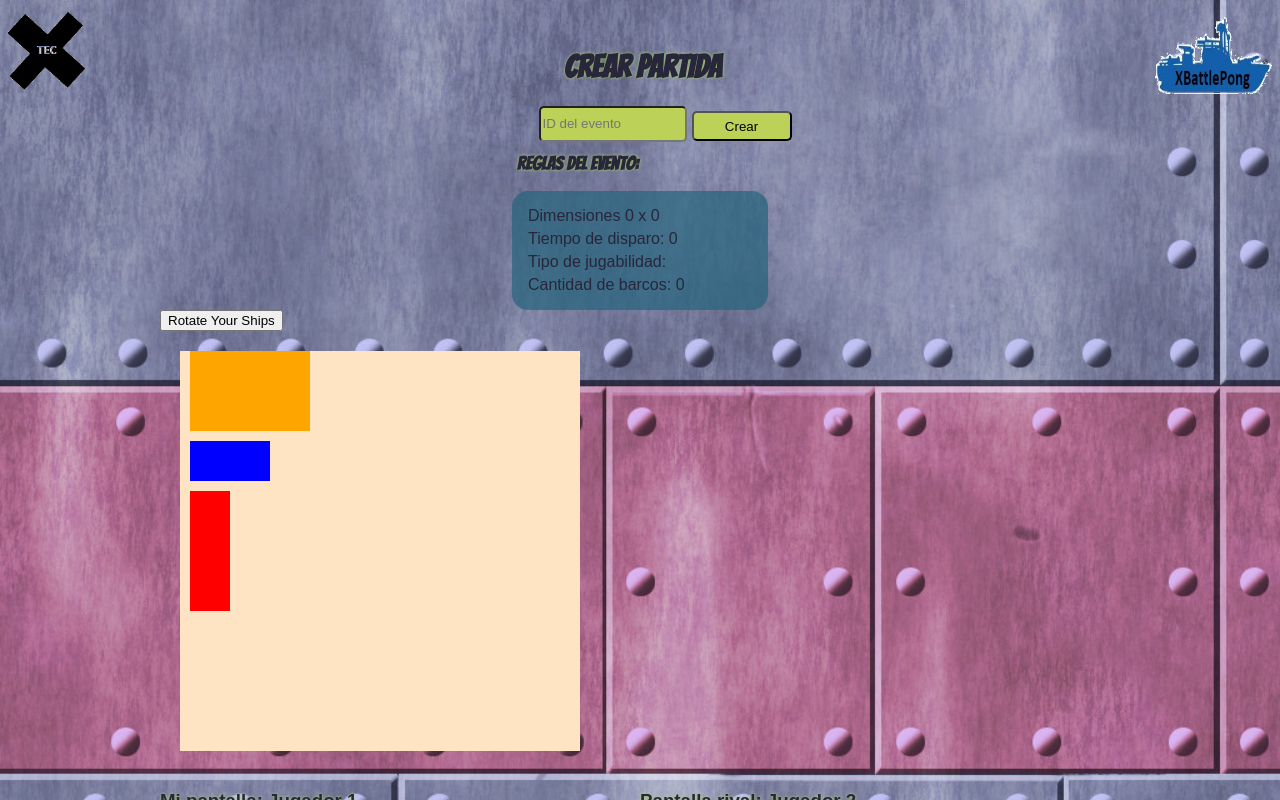
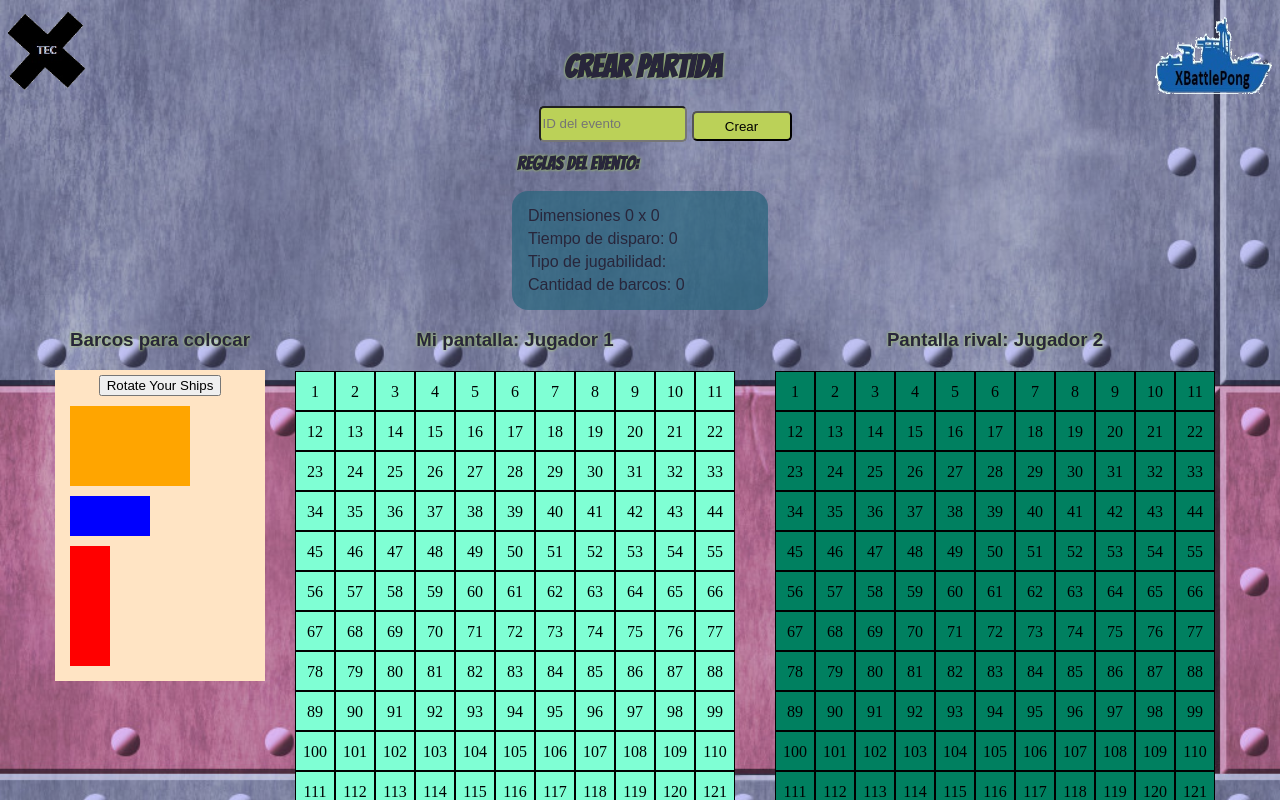
Before and after one commit to FabianFallas/XBattlePong, an Angular app in the folder MockUp/app/: page /partida in a window 1280 px wide. Shown: the top 800 px of the page. Built offline with nearby package versions, Linux system fonts and the light colour scheme.

Commit message:
Minor style changes on place-ships

```diff
--- a/MockUp/app/src/app/src/partida/partida.component.css
+++ b/MockUp/app/src/app/src/partida/partida.component.css
@@ -40,7 +40,7 @@
     display: flex;
     margin: 82px auto 32px;
     padding: 0 16px;
-    max-width: 960px;
+
     flex-direction: column;
     align-items: center;
   }
--- a/MockUp/app/src/app/src/place-ships/place-ships.component.css
+++ b/MockUp/app/src/app/src/place-ships/place-ships.component.css
@@ -29,61 +29,14 @@
   }
 
   .grid-display {
-    width: 400px;
-    height: 400px;
-    margin: 20px;
+    width: 200px;
+    height: auto;
+    margin: 10px;
+    padding: 5px;
     background-color: bisque;
   }
 
-  .destroyer-container {
-    width: 80px;
-    height: 40px;
-    background-color: orange;
-    margin: 10px;
-    display: flex;
-  }
 
-  .destroyer-container-vertical {
-    width: 40px;
-    height: 80px;
-    background-color: orange;
-    margin: 10px;
-    display: flex;
-  }
-
-  .submarine-container {
-    width: 120px;
-    height: 40px;
-    background-color: blue;
-    margin: 10px;
-    display: flex;
-  }
-
-  .submarine-container-vertical {
-    width: 40px;
-    height: 120px;
-    background-color: blue;
-    margin: 10px;
-    display: flex;
-    /*flex-wrap: wrap;*/
-  }
-
-  .battleship-container {
-    width: 160px;
-    height: 40px;
-    background-color: red;
-    margin: 10px;
-    display: flex;
-  }
-
-  .battleship-container-vertical {
-    width: 40px;
-    height: 160px;
-    background-color: red;
-    margin: 10px;
-    display: flex;
-    /*flex-wrap: wrap;*/
-  }
 
   .ship div {
     width: 40px;
@@ -92,7 +45,7 @@
 
   .column {
     float: left;
-    width: 50%;
+    width: auto;
   }
 
   /* Clear floats after the columns */
@@ -100,4 +53,5 @@
     content: "";
     display: table;
     clear: both;
+    width: auto;
   }
--- a/MockUp/app/src/app/src/place-ships/place-ships.component.html
+++ b/MockUp/app/src/app/src/place-ships/place-ships.component.html
@@ -1,10 +1,18 @@
-<!--This section has info related to the game-->
+<!--Game grid:
+     Here we create a div that holds a set number of divs that act like the grid tiles or
+     squares. We use ngstyle for changing the dimensions of the holder div. To create the
+     squares we use *ngFor using the squares list that is based upon the width and height
+     of the game grid-->
+
+<div class="row" style="text-align: center">
+     <div class="column" style="text-align: center">
+          <h3 class= "labelt" style="font-family: Arial, Helvetica, sans-serif"> Barcos para colocar </h3>
+          <!--In this part we have the display of the ships-->
+          <div class="grid-display">
                <div>
                     <button id="rotate" (click)="rotate()">Rotate Your Ships</button>
                </div>
 
-<!--In this part we have the display of the ships-->
-<div class="grid-display">
                <div *ngIf="!isHorizontal">
                     <div *ngFor="let shp of ships"
                          id="{{shp.name}}"
@@ -23,18 +31,8 @@
                     </div>
                </div>
           </div>
-
-
-
-
-<!--Game grid:
-     Here we create a div that holds a set number of divs that act like the grid tiles or
-     squares. We use ngstyle for changing the dimensions of the holder div. To create the
-     squares we use *ngFor using the squares list that is based upon the width and height
-     of the game grid-->
-
-<div class="row">
-     <div class="column">
+     </div>
+     <div class="column" style="text-align: center">
           <h3 class= "labelt" style="font-family: Arial, Helvetica, sans-serif"> Mi pantalla: {{this.service.username}} </h3>
           <div class="grid-user"
                [ngStyle]="{'width.px': width * 40, 'height.px': height * 40}">
@@ -47,12 +45,12 @@
                {{s}}</div>
           </div>
      </div>
-     <div class="column">
+     <div class="column" style="text-align: center">
           <h3 class= "labelt" style="font-family: Arial, Helvetica, sans-serif"> Pantalla rival: {{this.service.enemyUsername}} </h3>
           <div class="grid-user"
                [ngStyle]="{'width.px': width * 40, 'height.px': height * 40}">
                <div *ngFor="let s of squares"
-                    [ngStyle]="{'backgroundColor': baseColor}"
+                    [ngStyle]="{'backgroundColor': enemyBaseColor}"
                     style="height: 40px; width: 40px; box-sizing: border-box; border: 1px solid black;
                     text-align: center; vertical-align: middle; line-height: 40px;"
                     id="{{s}}e">
--- a/MockUp/app/src/app/src/place-ships/place-ships.component.ts
+++ b/MockUp/app/src/app/src/place-ships/place-ships.component.ts
@@ -14,6 +14,8 @@ export class PlaceShipsComponent implements OnInit {
 
   // Color of the unaltered squares
   baseColor: string = '';
+  // Color of the enemy squares
+  enemyBaseColor: string = '';
   // List used for the creating of the grid tiles or squares
   squares: number[] = [];
   // List of the positions of were the ships are located
@@ -42,6 +44,7 @@ export class PlaceShipsComponent implements OnInit {
   ngOnInit(): void {
     // We set the main color of the squares
     this.baseColor = 'aquamarine';
+    this.enemyBaseColor = '#008060'
 
     // We set the proportions of the grid based on the rules
     this.width = this.service.eventRules.filas;
```
Lines whose indentation alone changed are shown as unchanged.
